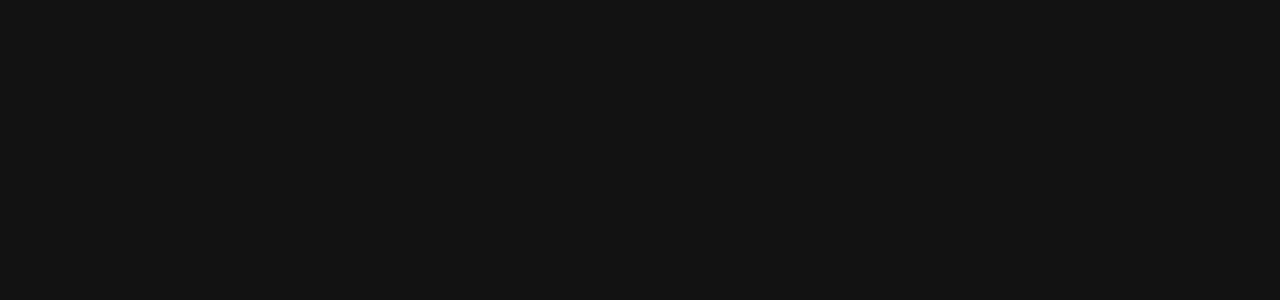
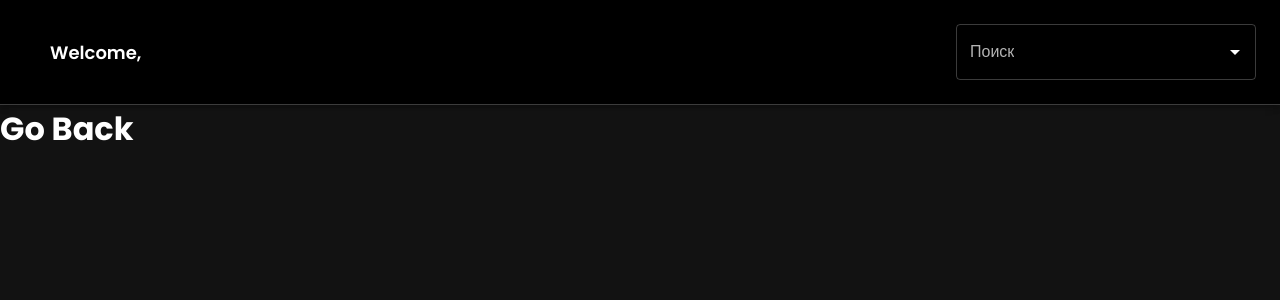
Before and after one commit to DimaRudnevAlex/Groth-frontend, a React (Vite) app: page /single/1 in a window 1280 px wide. Before the commit this address had no page. Shown: the top 300 px of the page. Built offline with nearby package versions, Linux system fonts and the light colour scheme; sample sign-in values are in the browser's storage; some icons are missing.

Commit message:
Implement Search logic - Get value from autocomplete - Create single asset page - Redirect back from single asset page

```diff
--- a/src/App.tsx
+++ b/src/App.tsx
@@ -9,6 +9,7 @@
 import Watchlist from './pages/watchlist';
 import News from './pages/news';
 import Settings from './pages/settings';
+import SingleAssetPage from './pages/single-asset';
 
 function App() {
     const [colorMode, theme] = useMode();
@@ -24,6 +25,10 @@
                             <Route path="/watchlist" element={<Watchlist />} />
                             <Route path="/news" element={<News />} />
                             <Route path="/settings" element={<Settings />} />
+                            <Route
+                                path="/single/:id"
+                                element={<SingleAssetPage />}
+                            />
                         </Route>
                         <Route path="login" element={<AuthRootComponent />} />
                         <Route
--- a/src/components/search-bar/index.tsx
+++ b/src/components/search-bar/index.tsx
@@ -1,13 +1,23 @@
 import { Autocomplete, Stack, TextField } from '@mui/material';
+import { SyntheticEvent, useState } from 'react';
+import { useNavigate } from 'react-router';
+
 import { useAppSelector } from '../../utils/hook';
 import { selectAssets } from '../../store/slice/assets';
 
 const SearchBar = () => {
+    const navigate = useNavigate();
     const assets = useAppSelector(selectAssets);
+    const [selectedItem, setSelectedItem] = useState<string | null>(null);
+
     return (
         <Stack spacing={2} sx={{ width: 300 }}>
             <Autocomplete
-                freeSolo
+                value={selectedItem}
+                onChange={(_e: SyntheticEvent, value: string | null) => {
+                    navigate(`/single/${value}`);
+                    setSelectedItem(null);
+                }}
                 renderInput={(params) => (
                     <TextField {...params} label="Поиск" />
                 )}
--- /dev/null
+++ b/src/pages/single-asset/index.tsx
@@ -0,0 +1,13 @@
+import { useNavigate } from 'react-router';
+
+const SingleAssetPage = () => {
+    const navigate = useNavigate();
+
+    return (
+        <div>
+            <h1 onClick={() => navigate(-1)}>Go Back</h1>
+        </div>
+    );
+};
+
+export default SingleAssetPage;
```
